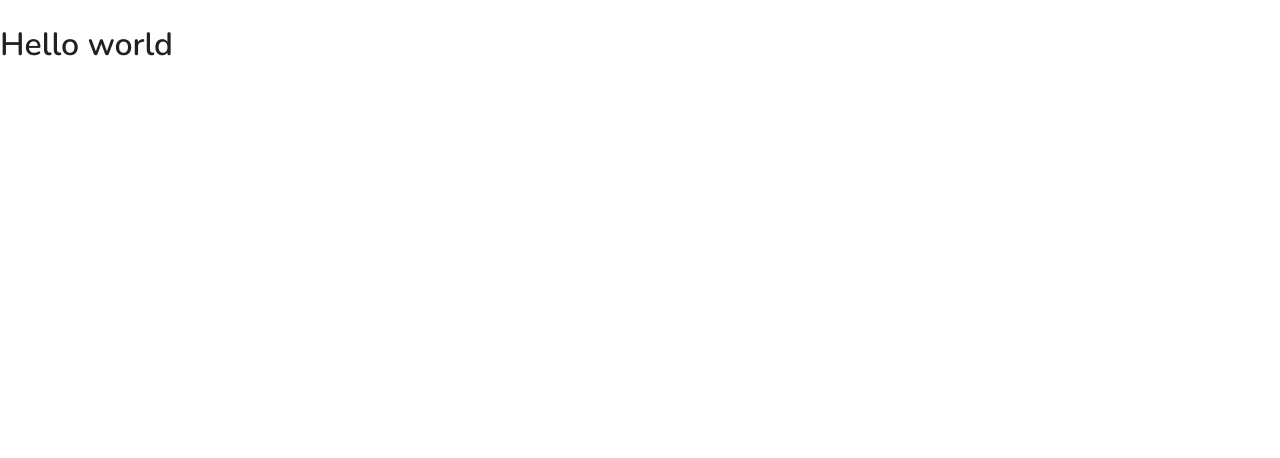
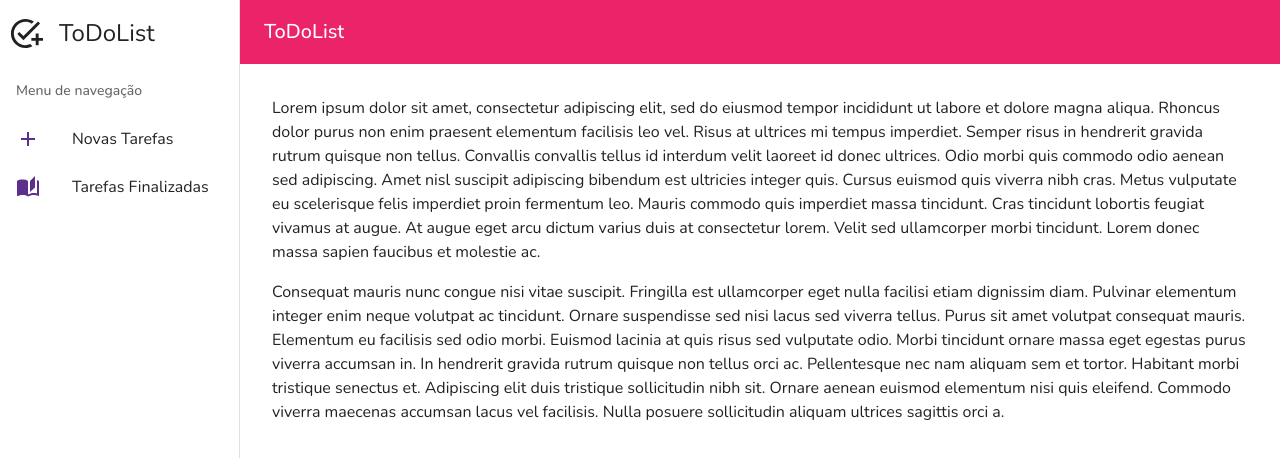
Before and after one commit to ketilesantos/devtech, a React (Vite) app: page / in a window 1280 px wide. Shown: the top 458 px of the page. Built offline with nearby package versions, Linux system fonts and the light colour scheme.

Commit message:
Implementado side menu

```diff
--- a/package.json
+++ b/package.json
@@ -10,7 +10,9 @@
   "dependencies": {
     "@emotion/react": "^11.8.1",
     "@emotion/styled": "^11.8.1",
+    "@mui/icons-material": "^5.4.4",
     "@mui/material": "^5.4.4",
+    "@mui/styles": "^5.4.4",
     "react": "^17.0.2",
     "react-dom": "^17.0.2",
     "react-router-dom": "^6.2.2"
--- a/src/App.tsx
+++ b/src/App.tsx
@@ -1,7 +1,54 @@
-import React from 'react';
+import React, { useState } from 'react';
+import { useTheme, Typography, useMediaQuery, Theme } from '@mui/material';
+import { makeStyles } from '@mui/styles';
+
+import { SideMenu } from './components/SideMenu';
+import { Header } from './components/Header';
+
+const useStyles = makeStyles(({ breakpoints }: Theme) => ({
+  main: {
+    marginLeft: 240,
+    [breakpoints.down('sm')]: {
+      marginLeft: 0,
+    },
+  },
+}));
 
 function App(): JSX.Element {
-  return <h1>Hello world</h1>;
+  const { breakpoints } = useTheme();
+  const classes = useStyles();
+  const xsDown = useMediaQuery(breakpoints.down('sm'));
+  const [open, setOpen] = useState(true);
+  return (
+    <>
+      <SideMenu variant={xsDown ? 'temporary' : 'permanent'} open={open} onClose={() => setOpen(false)} />
+      <main className={classes.main}>
+        <Header mobile={xsDown} onClick={() => setOpen(!open)} />
+        <section style={{ padding: '2rem' }}>
+          <Typography paragraph>
+            Lorem ipsum dolor sit amet, consectetur adipiscing elit, sed do eiusmod tempor incididunt ut labore et
+            dolore magna aliqua. Rhoncus dolor purus non enim praesent elementum facilisis leo vel. Risus at ultrices mi
+            tempus imperdiet. Semper risus in hendrerit gravida rutrum quisque non tellus. Convallis convallis tellus id
+            interdum velit laoreet id donec ultrices. Odio morbi quis commodo odio aenean sed adipiscing. Amet nisl
+            suscipit adipiscing bibendum est ultricies integer quis. Cursus euismod quis viverra nibh cras. Metus
+            vulputate eu scelerisque felis imperdiet proin fermentum leo. Mauris commodo quis imperdiet massa tincidunt.
+            Cras tincidunt lobortis feugiat vivamus at augue. At augue eget arcu dictum varius duis at consectetur
+            lorem. Velit sed ullamcorper morbi tincidunt. Lorem donec massa sapien faucibus et molestie ac.
+          </Typography>
+          <Typography paragraph>
+            Consequat mauris nunc congue nisi vitae suscipit. Fringilla est ullamcorper eget nulla facilisi etiam
+            dignissim diam. Pulvinar elementum integer enim neque volutpat ac tincidunt. Ornare suspendisse sed nisi
+            lacus sed viverra tellus. Purus sit amet volutpat consequat mauris. Elementum eu facilisis sed odio morbi.
+            Euismod lacinia at quis risus sed vulputate odio. Morbi tincidunt ornare massa eget egestas purus viverra
+            accumsan in. In hendrerit gravida rutrum quisque non tellus orci ac. Pellentesque nec nam aliquam sem et
+            tortor. Habitant morbi tristique senectus et. Adipiscing elit duis tristique sollicitudin nibh sit. Ornare
+            aenean euismod elementum nisi quis eleifend. Commodo viverra maecenas accumsan lacus vel facilisis. Nulla
+            posuere sollicitudin aliquam ultrices sagittis orci a.
+          </Typography>
+        </section>
+      </main>
+    </>
+  );
 }
 
 export default App;
--- /dev/null
+++ b/src/components/Header.tsx
@@ -0,0 +1,23 @@
+import React from 'react';
+import { AppBar, Toolbar, Typography, IconButton } from '@mui/material';
+import MenuIcon from '@mui/icons-material/Menu';
+
+interface HeaderProps {
+  onClick: () => void;
+  mobile: boolean;
+}
+
+export const Header = ({ onClick, mobile }: HeaderProps): JSX.Element => {
+  return (
+    <AppBar color="primary" elevation={0} position="static">
+      <Toolbar>
+        <IconButton sx={{ display: mobile ? 'block' : 'none' }} aria-label="open drawer" onClick={onClick} edge="start">
+          <MenuIcon sx={{ color: 'white' }} />
+        </IconButton>
+        <Typography variant="h6" noWrap component="div">
+          ToDoList
+        </Typography>
+      </Toolbar>
+    </AppBar>
+  );
+};
--- /dev/null
+++ b/src/components/SideMenu.tsx
@@ -0,0 +1,72 @@
+import * as React from 'react';
+import {
+  List,
+  Box,
+  ListItemButton,
+  ListItemIcon,
+  ListItemText,
+  Drawer,
+  ListSubheader,
+  Typography,
+  Grid,
+  Divider,
+} from '@mui/material';
+import AddIcon from '@mui/icons-material/Add';
+import Stories from '@mui/icons-material/AutoStories';
+import AddTaskIcon from '@mui/icons-material/AddTask';
+
+const drawerWidth = 240;
+
+interface SideMenuProps {
+  open: boolean;
+  variant: 'persistent' | 'permanent' | 'temporary';
+  onClose: () => void;
+}
+
+export const SideMenu = ({ open, variant, onClose }: SideMenuProps): JSX.Element => {
+  return (
+    <Box sx={{ display: 'flex' }}>
+      <Drawer
+        sx={{
+          width: drawerWidth,
+          flexShrink: 0,
+          '& .MuiDrawer-paper': {
+            width: drawerWidth,
+            boxSizing: 'border-box',
+          },
+        }}
+        onClose={onClose}
+        variant={variant}
+        anchor="left"
+        open={open}
+      >
+        <Grid container alignItems="center" sx={{ margin: '1rem 0' }}>
+          <AddTaskIcon fontSize="large" sx={{ margin: '0 1rem 0 0.5rem' }} />
+          <Typography variant="h5">ToDoList</Typography>
+        </Grid>
+        <List
+          sx={{ width: '100%' }}
+          component="nav"
+          subheader={
+            <ListSubheader component="div" id="nested-list-subheader">
+              Menu de navegação
+            </ListSubheader>
+          }
+        >
+          <ListItemButton>
+            <ListItemIcon>
+              <AddIcon color="secondary" />
+            </ListItemIcon>
+            <ListItemText primary="Novas Tarefas" />
+          </ListItemButton>
+          <ListItemButton>
+            <ListItemIcon>
+              <Stories color="secondary" />
+            </ListItemIcon>
+            <ListItemText primary="Tarefas Finalizadas" />
+          </ListItemButton>
+        </List>
+      </Drawer>
+    </Box>
+  );
+};
```
Also changed, not shown: 1 other file (tests, documents, lock files or other folders).
